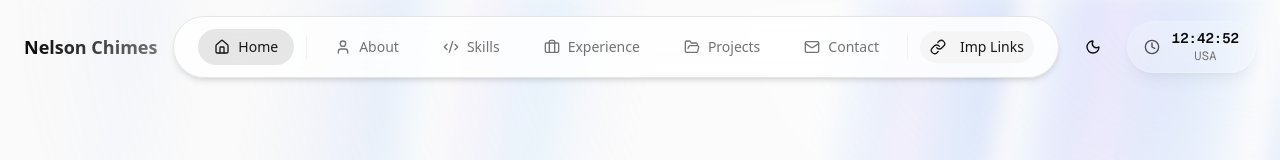
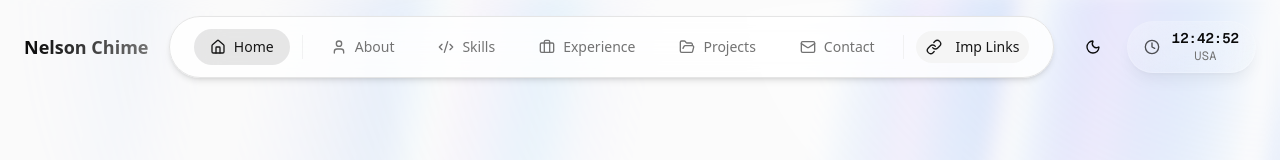
Before and after one commit to timothydev2025/portfolioSite, a Next.js app: page / in a window 1280 px wide. Shown: the top 160 px of the page. Built offline with nearby package versions, Linux system fonts and the light colour scheme.

Commit message:
Update navbar.tsx

```diff
--- a/src/components/header/navbar.tsx
+++ b/src/components/header/navbar.tsx
@@ -39,7 +39,7 @@ export function Navbar() {
       <div className="flex items-center justify-between px-4 md:px-6 py-4">
         {/* Left - Name */}
         <div className="font-bold text-lg bg-clip-text text-transparent bg-gradient-to-r from-foreground to-muted-foreground">
-          Nelson Chimes
+          Nelson Chime
         </div>
 
         {/* Desktop Nav */}
```
